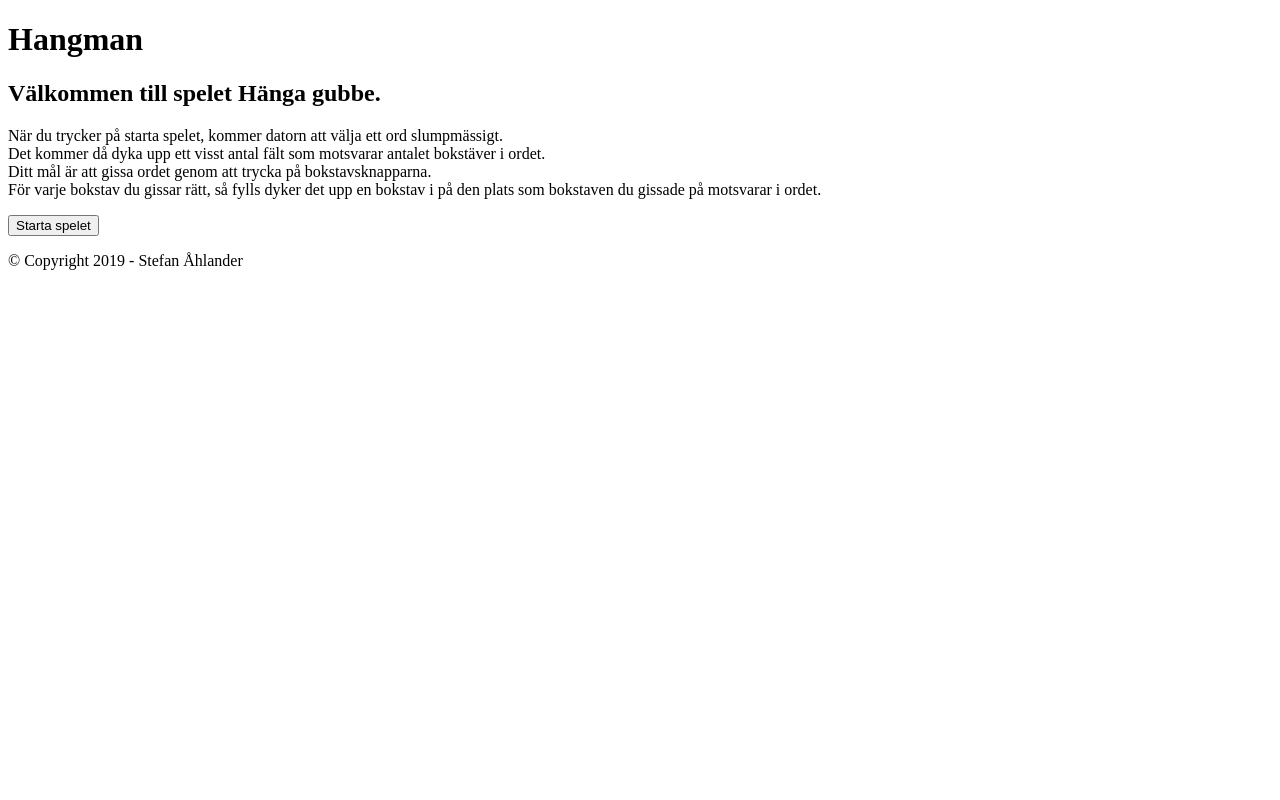
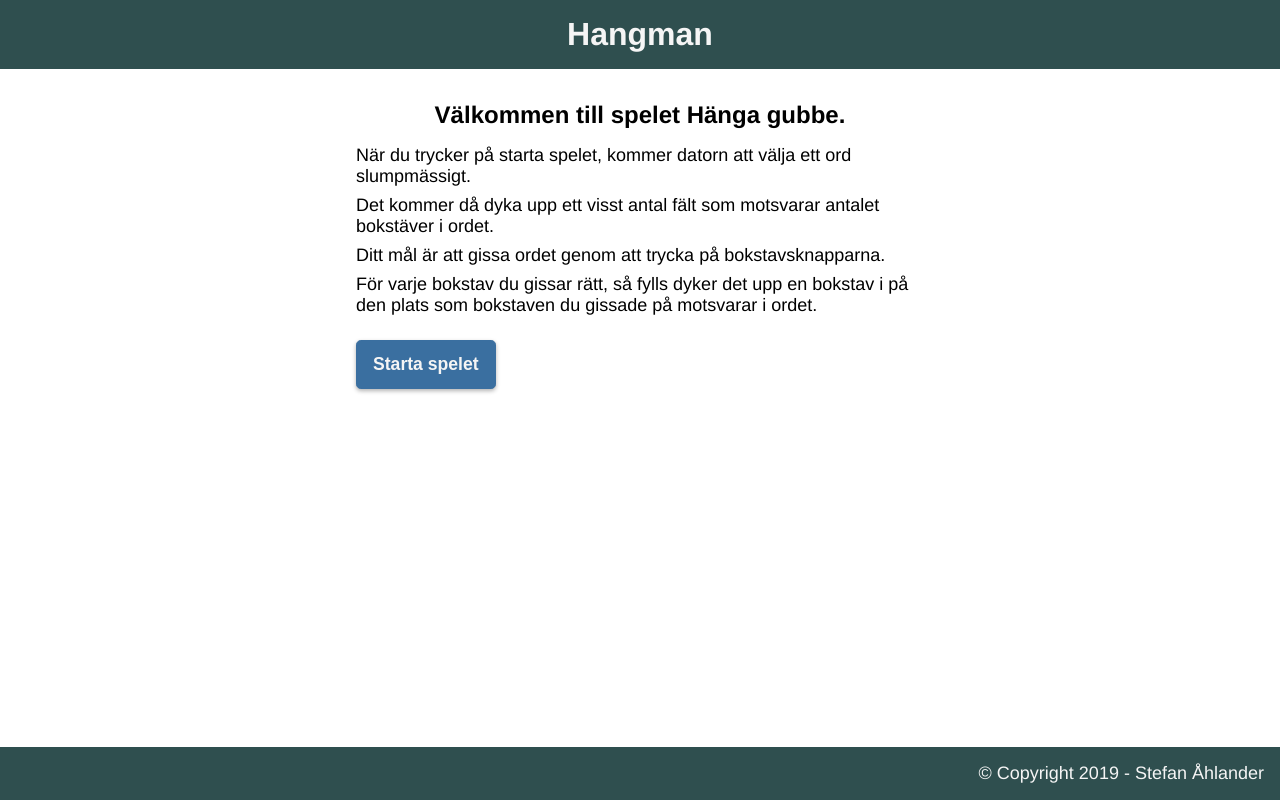
Before and after one commit to StefanAhlander/u03-hangman, a plain HTML site: page index.html in a window 1280 px wide. Drawn offline with Linux system fonts and the light colour scheme.

Commit message:
Add SASS for initial-view

```diff
--- a/css/styles.scss
+++ b/css/styles.scss
@@ -1,3 +1,76 @@
+* {
+    box-sizing: border-box;
+    margin: 0;
+    padding: 0;
+}
+
+body {
+    font-family: Helvetica, Arial, sans-serif;
+    font-size: 18px;
+}
+
+header {
+    background-color: darkslategrey;
+    color: whitesmoke;
+
+    h1 {
+        font-size: 2rem;
+        margin-bottom: 2rem;
+        padding: 1rem;
+        text-align: center;
+    }
+}
+
+main#app {
+    margin: 0 auto;
+    padding: 0 1rem;
+    width: 100%;
+    max-width: 600px;
+
+    h2 {
+        font-size: 1.5rem;
+        margin-bottom: 1rem;
+        text-align: center;
+    }
+
+    p {
+        margin-bottom: 0.5rem;
+    }
+}
+
+button {
+    background-color: rgb(58, 111, 160);
+    color: whitesmoke;
+    border: 1px solid rgb(58, 111, 160);
+    cursor: pointer;
+    border-radius: 0.3rem;
+    box-shadow: 0 2px 4px rgba(0, 0, 0, 0.3);
+    font-size: 1.1rem;
+    font-weight: bold;
+    margin: 1rem 0;
+    padding: 0.8rem 1rem;
+    transition: background-color 0.1s ease-in-out;
+
+    &:hover {
+        background-color: rgb(38, 73, 105);
+    }
+
+}
+
+footer {
+    background-color: darkslategrey;
+    color: whitesmoke;
+    position: fixed;
+    bottom: 0;
+    left: 0;
+    width: 100%;
+
+    p {
+        padding: 1rem;
+        text-align: right;
+    }
+}
+
 #current-word {
     p {
         display: inline;
--- a/js/views/initial.js
+++ b/js/views/initial.js
@@ -1,11 +1,10 @@
 export default function (state) {
     return `
 <h2>Välkommen till spelet Hänga gubbe.</h2>
-<p>När du trycker på starta spelet, kommer datorn att välja ett ord slumpmässigt. <br/>
-   Det kommer då dyka upp ett visst antal fält som motsvarar antalet bokstäver i ordet. <br/>
-   Ditt mål är att gissa ordet genom att trycka på bokstavsknapparna.<br/>
-   För varje bokstav du gissar rätt, så fylls dyker det upp en bokstav i på den plats som bokstaven du gissade på motsvarar i ordet.
-</p>
+<p>När du trycker på starta spelet, kommer datorn att välja ett ord slumpmässigt. </p>
+<p>Det kommer då dyka upp ett visst antal fält som motsvarar antalet bokstäver i ordet. </p>
+<p>Ditt mål är att gissa ordet genom att trycka på bokstavsknapparna.</p>
+<p>För varje bokstav du gissar rätt, så fylls dyker det upp en bokstav i på den plats som bokstaven du gissade på motsvarar i ordet.</p>
 <button id="startBtn">Starta spelet</button>
 `
 }
```
Also changed, not shown: css/styles.css, 1 other file.
